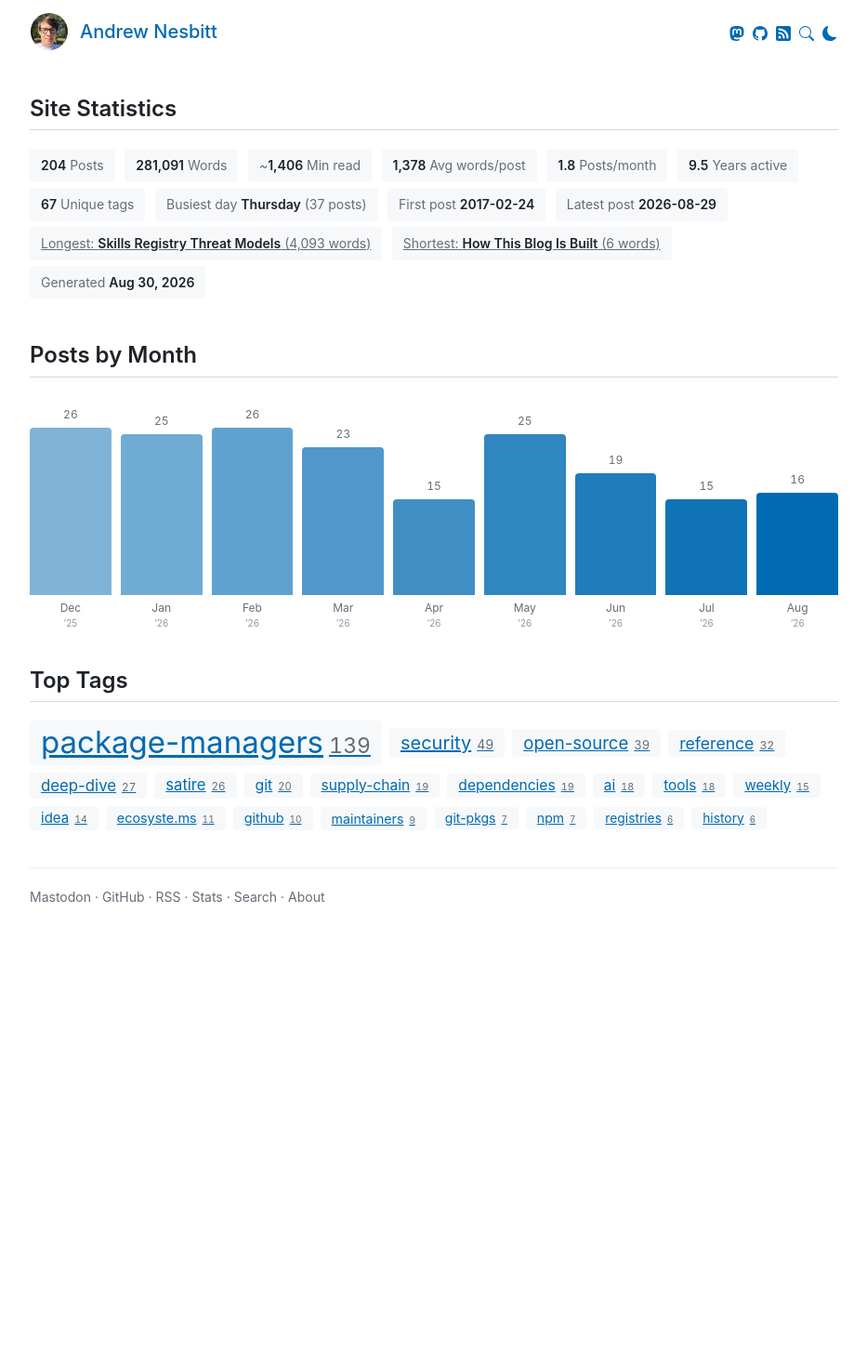
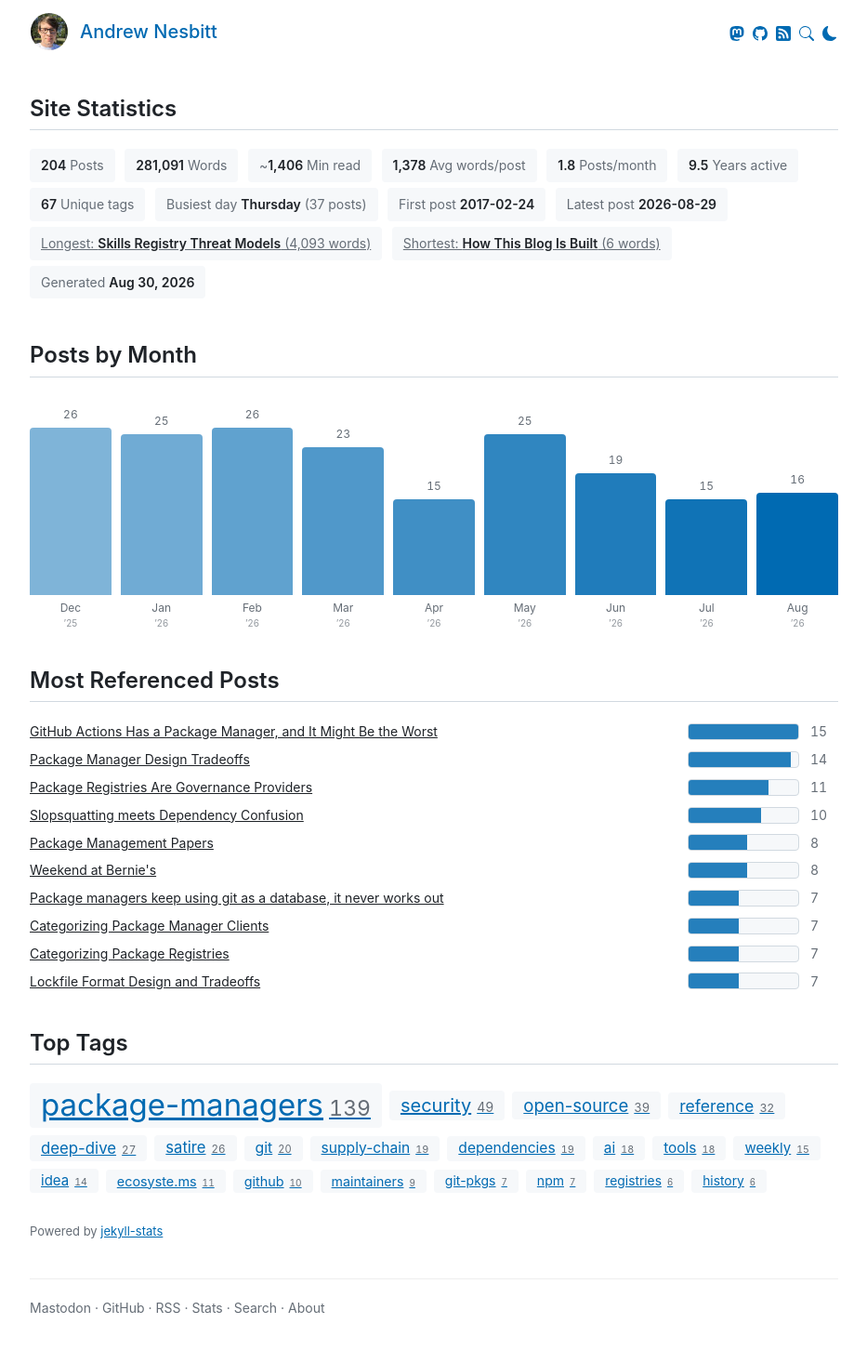
Before and after one commit to andrew/nesbitt.io, a Jekyll site: the page built from stats.html, in a window 1280 px wide, cut to the strip 106-1613 px from the top of the page. Shown: the top 1452 px of the strip at 93% size, without its empty margins (173-1106 px from the left). Built offline with Jekyll 4.4.1, drawn with Linux system fonts in a browser that asks for light colours; comment, search, counter and statistics services are not loaded; before the commit the page ends 1171 px from its top, so only the background shows below that.

Commit message:
Update jekyll-stats to 0.3.0 and display most referneced posts on  stats page

```diff
--- a/_config.yml
+++ b/_config.yml
@@ -20,6 +20,10 @@ plugins:
   - jekyll-archives
   - jekyll-standard-site
 
+jekyll-stats:
+  link_source_exclude_tags:
+    - roundup
+
 jekyll-archives:
   enabled:
     - year
--- a/_data/stats.json
+++ b/_data/stats.json
@@ -1,5 +1,5 @@
 {
-  "generated_at": "2026-08-30T15:33:34Z",
+  "generated_at": "2026-08-30T15:34:11Z",
   "total_posts": 204,
   "total_words": 281091,
   "reading_minutes": 1406,
--- a/stats.html
+++ b/stats.html
@@ -65,6 +65,21 @@ title: Stats
     {% endfor %}
   </div>
 
+  <h2>Most Referenced Posts</h2>
+
+  {% assign top_linked = site.data.stats.internal_links | slice: 0, 10 %}
+  {% assign link_max = top_linked[0].inbound_count %}
+  <div class="stat-chart">
+    {% for post in top_linked %}
+    {% assign w = post.inbound_count | times: 100 | divided_by: link_max %}
+    <div class="stat-linked-row">
+      <a class="stat-linked-title" href="{{ post.url }}">{{ post.title }}</a>
+      <div class="stat-bar-track"><div class="stat-bar" style="width: {{ w }}%"></div></div>
+      <span class="stat-count">{{ post.inbound_count }}</span>
+    </div>
+    {% endfor %}
+  </div>
+
   <h2>Top Tags</h2>
 
   {% assign top_tags = site.data.stats.tags | slice: 0, 20 %}
@@ -77,4 +92,6 @@ title: Stats
     {% endfor %}
   </div>
 
+  <p class="stats-credit">Powered by <a href="https://github.com/andrew/jekyll-stats">jekyll-stats</a></p>
+
 </div>
--- a/style.css
+++ b/style.css
@@ -366,6 +366,42 @@ a.factoid:hover strong{
     grid-template-columns: 70px 1fr 40px;
     gap: 8px;
   }
+}
+
+.stat-linked-row{
+  display: grid;
+  grid-template-columns: 1fr 120px 30px;
+  align-items: center;
+  gap: 12px;
+  margin-bottom: 6px;
+  font-size: 14px;
+}
+
+.stat-linked-title{
+  overflow: hidden;
+  text-overflow: ellipsis;
+  white-space: nowrap;
+  color: var(--color-text) !important;
+}
+
+.stat-linked-title:hover{
+  color: var(--color-accent) !important;
+}
+
+@media (max-width: 500px){
+  .stat-linked-row{
+    grid-template-columns: 1fr 30px;
+    gap: 8px;
+  }
+  .stat-linked-row .stat-bar-track{
+    display: none;
+  }
+}
+
+.stats-credit{
+  font-size: 13px;
+  color: var(--color-secondary);
+  margin-top: 20px;
 }
 
 .stat-month-chart{
```
Also changed, not shown: Gemfile.lock.
